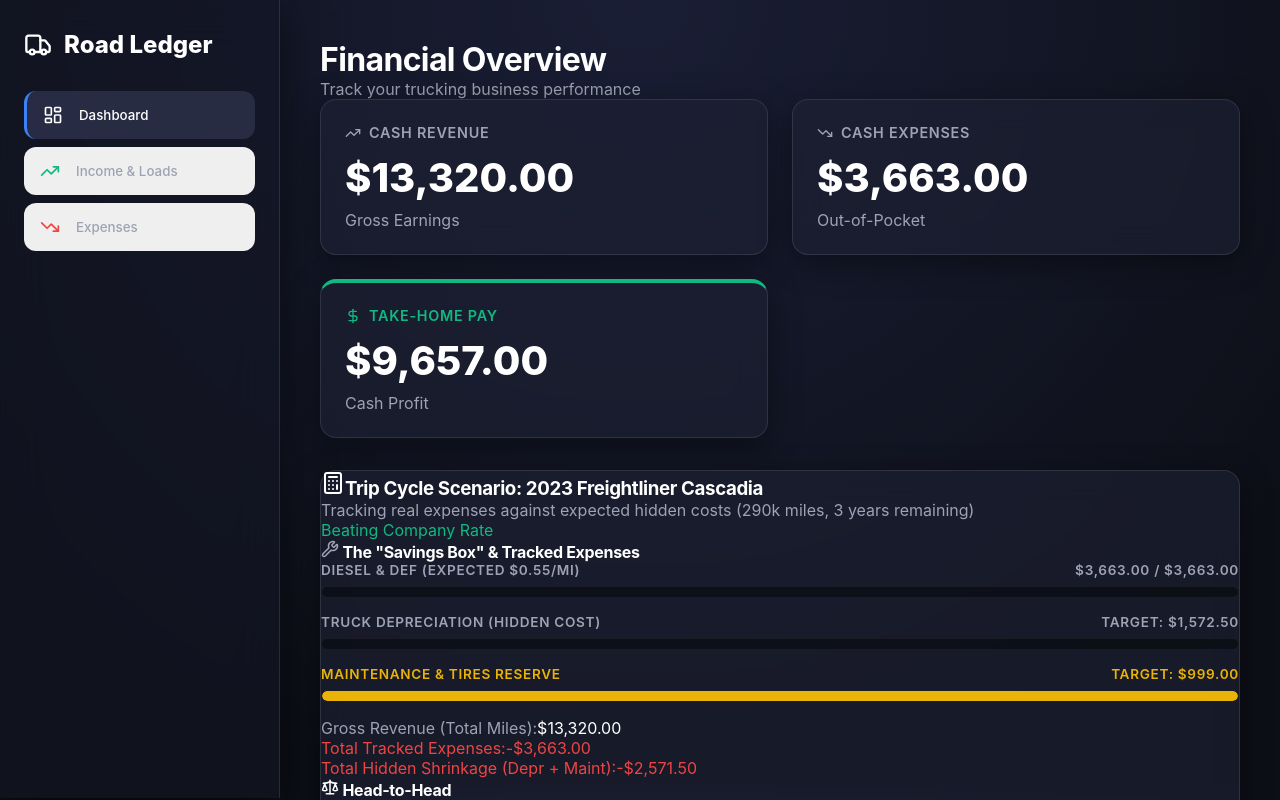
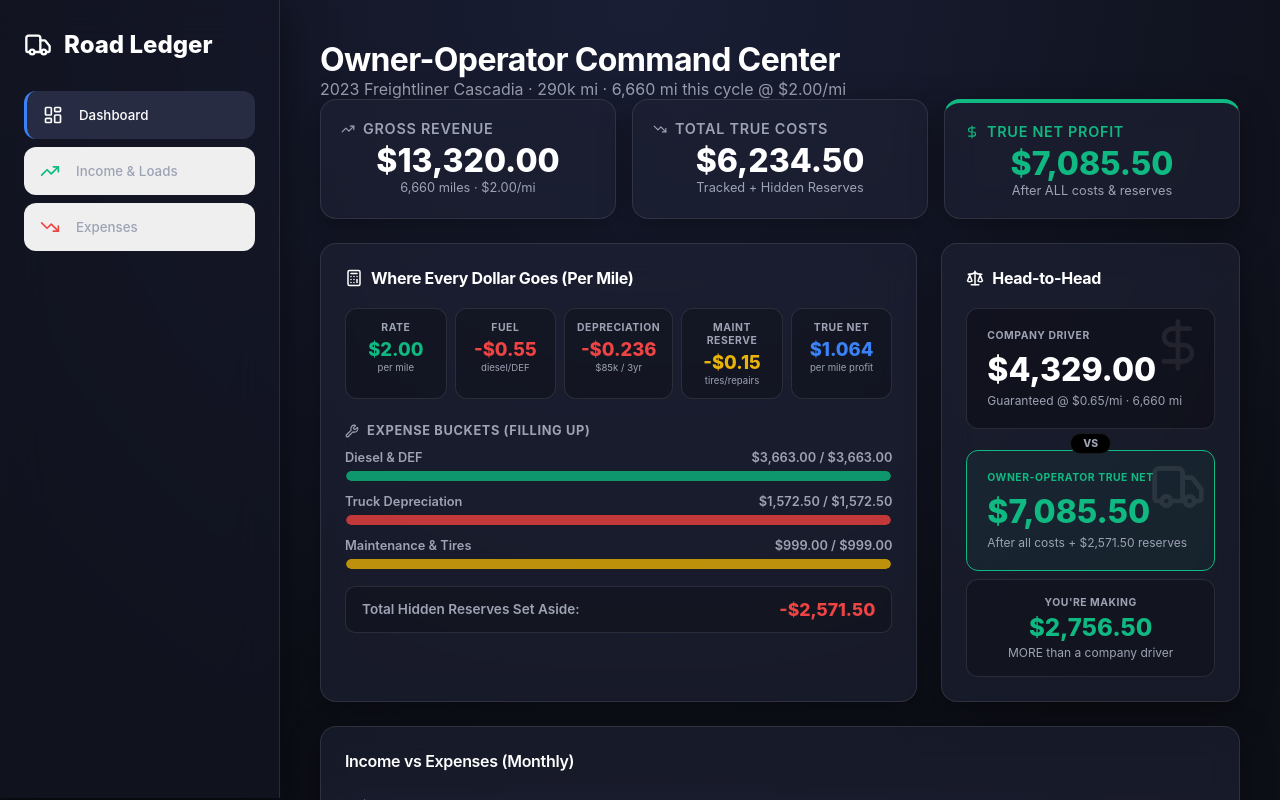
Before and after one commit to Chinadoc/Truck-tracker, a React (Vite) app: page / in a window 1280 px wide. Shown: the top 800 px of the page. Built offline with nearby package versions, Linux system fonts and the light colour scheme.

Commit message:
Redesign dashboard: card grid, per-mile waterfall, bucket bars, head-to-head

```diff
--- a/src/App.tsx
+++ b/src/App.tsx
@@ -83,7 +83,6 @@ function App() {
   const totalIncome = useMemo(() => incomes.reduce((sum, item) => sum + item.totalPayout, 0), [incomes]);
   const totalExpenses = useMemo(() => expenses.reduce((sum, item) => sum + item.amount, 0), [expenses]);
   const totalMiles = useMemo(() => incomes.reduce((sum, item) => sum + item.distance, 0), [incomes]);
-  const netProfit = totalIncome - totalExpenses;
 
   // Analysis Data
   const analysis = useMemo(() => {
@@ -215,159 +214,141 @@ function App() {
       <main className="main-content">
         {activeTab === 'dashboard' && (
           <div className="animate-fade-in">
-            <header className="mb-8">
-              <h1 className="text-3xl font-bold">Financial Overview</h1>
-              <p className="text-secondary mt-2">Track your trucking business performance</p>
+            <header className="mb-6">
+              <h1 className="text-3xl font-bold">Owner-Operator Command Center</h1>
+              <p className="text-secondary mt-1">2023 Freightliner Cascadia · 290k mi · 6,660 mi this cycle @ $2.00/mi</p>
             </header>
 
-            {/* Metrics Grid */}
-            <div className="dashboard-grid">
-              <div className="glass-panel stat-card text-center">
-                <div className="stat-title text-success justify-center">
-                  <TrendingUp size={16} /> Cash Revenue
+            {/* === ROW 1: The Big Picture — 3 columns === */}
+            <div style={{ display: 'grid', gridTemplateColumns: '1fr 1fr 1fr', gap: '1rem', marginBottom: '1.5rem' }}>
+
+              {/* Card 1: Gross Revenue */}
+              <div className="glass-panel" style={{ padding: '1.25rem', textAlign: 'center' }}>
+                <div className="stat-title text-success justify-center" style={{ marginBottom: '0.25rem' }}>
+                  <TrendingUp size={14} /> Gross Revenue
                 </div>
-                <div className="stat-value">{formatCurrency(totalIncome)}</div>
-                <div className="text-secondary text-sm mt-1">Gross Earnings</div>
+                <div style={{ fontSize: '2rem', fontWeight: 800 }}>{formatCurrency(totalIncome)}</div>
+                <div className="text-secondary" style={{ fontSize: '0.8rem' }}>{analysis.totalMiles.toLocaleString()} miles · $2.00/mi</div>
               </div>
-              <div className="glass-panel stat-card text-center">
-                <div className="stat-title text-danger justify-center">
-                  <TrendingDown size={16} /> Cash Expenses
+
+              {/* Card 2: All Costs (tracked + hidden) */}
+              <div className="glass-panel" style={{ padding: '1.25rem', textAlign: 'center' }}>
+                <div className="stat-title text-danger justify-center" style={{ marginBottom: '0.25rem' }}>
+                  <TrendingDown size={14} /> Total True Costs
                 </div>
-                <div className="stat-value">{formatCurrency(totalExpenses)}</div>
-                <div className="text-secondary text-sm mt-1">Out-of-Pocket</div>
+                <div style={{ fontSize: '2rem', fontWeight: 800 }}>{formatCurrency(totalExpenses + analysis.totalHiddenCosts)}</div>
+                <div className="text-secondary" style={{ fontSize: '0.8rem' }}>Tracked + Hidden Reserves</div>
               </div>
-              <div className="glass-panel stat-card text-center" style={{ borderTop: `4px solid ${netProfit >= 0 ? 'var(--success)' : 'var(--danger)'}` }}>
-                <div className="stat-title justify-center" style={{ color: netProfit >= 0 ? 'var(--success)' : 'var(--danger)' }}>
-                  <DollarSign size={16} /> Take-Home Pay
+
+              {/* Card 3: TRUE Net */}
+              <div className="glass-panel" style={{ padding: '1.25rem', textAlign: 'center', borderTop: `4px solid ${analysis.isBeatingCompanyRate ? 'var(--success)' : 'var(--danger)'}` }}>
+                <div className="stat-title justify-center" style={{ color: analysis.isBeatingCompanyRate ? 'var(--success)' : 'var(--danger)', marginBottom: '0.25rem' }}>
+                  <DollarSign size={14} /> True Net Profit
                 </div>
-                <div className="stat-value">{formatCurrency(netProfit)}</div>
-                <div className="text-secondary text-sm mt-1">Cash Profit</div>
+                <div style={{ fontSize: '2rem', fontWeight: 800, color: analysis.isBeatingCompanyRate ? 'var(--success)' : 'var(--danger)' }}>{formatCurrency(analysis.ownerOperatorTrueProfit)}</div>
+                <div className="text-secondary" style={{ fontSize: '0.8rem' }}>After ALL costs & reserves</div>
               </div>
             </div>
 
-            {/* Trip Cycle Analysis & Expense Buckets */}
-            <div className="glass-panel p-6 mb-8">
-              <div className="flex justify-between items-center mb-6 border-b border-[var(--border)] pb-4">
-                <div>
-                  <h3 className="text-xl font-bold flex items-center gap-2">
-                    <Calculator size={24} className="text-accent" />
-                    Trip Cycle Scenario: 2023 Freightliner Cascadia
-                  </h3>
-                  <p className="text-secondary mt-1 text-sm">
-                    Tracking real expenses against expected hidden costs (290k miles, 3 years remaining)
-                  </p>
+            {/* === ROW 2: Two-panel layout === */}
+            <div style={{ display: 'grid', gridTemplateColumns: '2fr 1fr', gap: '1.5rem', marginBottom: '1.5rem' }}>
+
+              {/* LEFT PANEL: Per-Mile Waterfall + Buckets */}
+              <div className="glass-panel" style={{ padding: '1.5rem' }}>
+                <h3 style={{ fontSize: '1rem', fontWeight: 700, marginBottom: '1.25rem', display: 'flex', alignItems: 'center', gap: '0.5rem' }}>
+                  <Calculator size={18} className="text-accent" />
+                  Where Every Dollar Goes (Per Mile)
+                </h3>
+
+                {/* Per-Mile Waterfall */}
+                <div style={{ display: 'grid', gridTemplateColumns: 'repeat(5, 1fr)', gap: '0.5rem', marginBottom: '1.5rem' }}>
+                  {[
+                    { label: 'Rate', value: '$2.00', color: 'var(--success)', sub: 'per mile' },
+                    { label: 'Fuel', value: `-$${CASCADIA_FUEL_RATE.toFixed(2)}`, color: 'var(--danger)', sub: 'diesel/DEF' },
+                    { label: 'Depreciation', value: `-$${CASCADIA_DEPR_RATE.toFixed(3)}`, color: 'var(--danger)', sub: '$85k / 3yr' },
+                    { label: 'Maint Reserve', value: `-$${CASCADIA_MAINT_RESERVE.toFixed(2)}`, color: '#eab308', sub: 'tires/repairs' },
+                    { label: 'TRUE Net', value: `$${(2.00 - CASCADIA_FUEL_RATE - CASCADIA_DEPR_RATE - CASCADIA_MAINT_RESERVE).toFixed(3)}`, color: 'var(--accent)', sub: 'per mile profit' },
+                  ].map((item, i) => (
+                    <div key={i} style={{ background: 'rgba(0,0,0,0.25)', borderRadius: '12px', padding: '0.75rem', textAlign: 'center', border: '1px solid var(--border)' }}>
+                      <div style={{ fontSize: '0.65rem', textTransform: 'uppercase', color: 'var(--text-secondary)', fontWeight: 700, letterSpacing: '0.05em', marginBottom: '0.25rem' }}>{item.label}</div>
+                      <div style={{ fontSize: '1.15rem', fontWeight: 800, color: item.color }}>{item.value}</div>
+                      <div style={{ fontSize: '0.6rem', color: 'var(--text-secondary)', marginTop: '0.15rem' }}>{item.sub}</div>
+                    </div>
+                  ))}
                 </div>
-                <div className={`px-4 py-2 rounded-full text-sm font-bold border ${analysis.isBeatingCompanyRate ? 'bg-[rgba(16,185,129,0.1)] text-success border-success' : 'bg-[rgba(239,68,68,0.1)] text-danger border-danger'}`}>
-                  {analysis.isBeatingCompanyRate ? 'Beating Company Rate' : 'Below Company Rate'}
+
+                {/* Expense Bucket Bars */}
+                <h4 style={{ fontSize: '0.8rem', fontWeight: 700, textTransform: 'uppercase', color: 'var(--text-secondary)', letterSpacing: '0.05em', marginBottom: '0.75rem', display: 'flex', alignItems: 'center', gap: '0.5rem' }}>
+                  <Wrench size={14} /> Expense Buckets (Filling Up)
+                </h4>
+
+                {[
+                  { name: 'Diesel & DEF', tracked: analysis.trackedFuelCost, expected: analysis.expectedFuelCost, color: analysis.trackedFuelCost > analysis.expectedFuelCost ? 'var(--danger)' : 'var(--success)' },
+                  { name: 'Truck Depreciation', tracked: analysis.vehicleDepreciation, expected: analysis.vehicleDepreciation, color: 'var(--danger)' },
+                  { name: 'Maintenance & Tires', tracked: analysis.maintReserve, expected: analysis.maintReserve, color: '#eab308' },
+                ].map((bucket, i) => (
+                  <div key={i} style={{ marginBottom: '0.75rem' }}>
+                    <div style={{ display: 'flex', justifyContent: 'space-between', fontSize: '0.8rem', fontWeight: 600, color: 'var(--text-secondary)', marginBottom: '0.3rem' }}>
+                      <span>{bucket.name}</span>
+                      <span>{formatCurrency(bucket.tracked)} / {formatCurrency(bucket.expected)}</span>
+                    </div>
+                    <div className="bucket-bar-bg">
+                      <div className="bucket-bar-fill" style={{ background: bucket.color, width: `${Math.min(100, (bucket.tracked / Math.max(1, bucket.expected)) * 100)}%`, opacity: 0.8 }}></div>
+                    </div>
+                  </div>
+                ))}
+
+                {/* Summary line */}
+                <div style={{ marginTop: '1rem', padding: '0.75rem 1rem', background: 'rgba(0,0,0,0.2)', borderRadius: '10px', border: '1px solid var(--border)', display: 'flex', justifyContent: 'space-between', alignItems: 'center' }}>
+                  <span className="text-secondary" style={{ fontSize: '0.85rem', fontWeight: 600 }}>Total Hidden Reserves Set Aside:</span>
+                  <span className="text-danger" style={{ fontSize: '1.1rem', fontWeight: 800 }}>-{formatCurrency(analysis.totalHiddenCosts)}</span>
                 </div>
               </div>
 
-              <div className="flex flex-col lg:flex-row gap-8">
-                {/* Left: 2/3 Width - Expected Expense Buckets */}
-                <div className="flex-1">
-                  <h4 className="font-bold mb-4 flex items-center gap-2 border-b border-[rgba(255,255,255,0.05)] pb-2 text-lg">
-                    <Wrench size={18} className="text-secondary" /> The "Savings Box" & Tracked Expenses
-                  </h4>
+              {/* RIGHT PANEL: Head-to-Head */}
+              <div className="glass-panel" style={{ padding: '1.5rem', display: 'flex', flexDirection: 'column' }}>
+                <h3 style={{ fontSize: '1rem', fontWeight: 700, marginBottom: '1.25rem', display: 'flex', alignItems: 'center', gap: '0.5rem' }}>
+                  <Scale size={18} className="text-accent" />
+                  Head-to-Head
+                </h3>
 
-                  {/* Bucket 1: Fuel */}
-                  <div className="bucket-container mt-4">
-                    <div className="bucket-header">
-                      <span>Diesel & DEF (Expected $0.55/mi)</span>
-                      <span>{formatCurrency(analysis.trackedFuelCost)} / {formatCurrency(analysis.expectedFuelCost)}</span>
-                    </div>
-                    <div className="bucket-bar-bg">
-                      <div
-                        className={`bucket-bar-fill ${analysis.trackedFuelCost > analysis.expectedFuelCost ? 'bg-danger' : 'bg-success'}`}
-                        style={{ width: `${Math.min(100, (analysis.trackedFuelCost / Math.max(1, analysis.expectedFuelCost)) * 100)}%` }}
-                      ></div>
-                    </div>
-                  </div>
-
-                  {/* Bucket 2: Vehicle Depreciation */}
-                  <div className="bucket-container mt-4">
-                    <div className="bucket-header text-danger opacity-90">
-                      <span>Truck Depreciation (Hidden Cost)</span>
-                      <span>Target: {formatCurrency(analysis.vehicleDepreciation)}</span>
-                    </div>
-                    <div className="bucket-bar-bg">
-                      {/* This is a visual representation of a hidden cost you CAN'T avoid paying eventually  */}
-                      <div className="bucket-bar-fill bg-danger opacity-70" style={{ width: '100%' }}></div>
-                    </div>
-                  </div>
-
-                  {/* Bucket 3: Maintenance Reserve */}
-                  <div className="bucket-container mt-4 mb-6">
-                    <div className="bucket-header text-warning opacity-90" style={{ color: '#eab308' }}>
-                      <span>Maintenance & Tires Reserve</span>
-                      <span>Target: {formatCurrency(analysis.maintReserve)}</span>
-                    </div>
-                    <div className="bucket-bar-bg">
-                      <div className="bucket-bar-fill opacity-70" style={{ background: '#eab308', width: '100%' }}></div>
-                    </div>
-                  </div>
-
-                  <div className="p-4 bg-[var(--surface-hover)] rounded-xl border border-[var(--border)]">
-                    <div className="flex justify-between items-center text-sm font-bold">
-                      <span className="text-secondary uppercase">Gross Revenue (Total Miles):</span>
-                      <span className="text-lg">{formatCurrency(totalIncome)}</span>
-                    </div>
-                    <div className="flex justify-between items-center text-sm mt-2 text-danger">
-                      <span className="opacity-80">Total Tracked Expenses:</span>
-                      <span>-{formatCurrency(totalExpenses)}</span>
-                    </div>
-                    <div className="flex justify-between items-center text-sm mt-1 text-danger">
-                      <span className="opacity-80">Total Hidden Shrinkage (Depr + Maint):</span>
-                      <span>-{formatCurrency(analysis.totalHiddenCosts)}</span>
-                    </div>
-                  </div>
+                {/* Company Driver Card */}
+                <div style={{ background: 'rgba(0,0,0,0.3)', borderRadius: '12px', padding: '1.25rem', border: '1px solid var(--border)', position: 'relative', overflow: 'hidden', marginBottom: '0.5rem' }}>
+                  <div style={{ position: 'absolute', top: 8, right: 8, opacity: 0.08 }}><DollarSign size={56} /></div>
+                  <div style={{ fontSize: '0.65rem', textTransform: 'uppercase', fontWeight: 700, color: 'var(--text-secondary)', letterSpacing: '0.05em', marginBottom: '0.5rem' }}>Company Driver</div>
+                  <div style={{ fontSize: '2rem', fontWeight: 800 }}>{formatCurrency(analysis.companyEquivalentEarnings)}</div>
+                  <div className="text-secondary" style={{ fontSize: '0.75rem', marginTop: '0.25rem' }}>Guaranteed @ ${COMPANY_DRIVER_RATE.toFixed(2)}/mi · {analysis.totalMiles.toLocaleString()} mi</div>
                 </div>
 
-                {/* Right: 1/3 Width - Head to Head Comparison */}
-                <div className="lg:w-1/3 flex flex-col gap-4">
-                  <h4 className="font-bold flex items-center gap-2 border-b border-[rgba(255,255,255,0.05)] pb-2 text-lg">
-                    <Scale size={18} className="text-accent" /> Head-to-Head
-                  </h4>
+                {/* VS pill */}
+                <div style={{ display: 'flex', justifyContent: 'center', margin: '-0.25rem 0', position: 'relative', zIndex: 1 }}>
+                  <span style={{ background: '#000', color: 'var(--text-secondary)', fontSize: '0.65rem', textTransform: 'uppercase', fontWeight: 800, padding: '0.2rem 0.75rem', borderRadius: '20px', border: '1px solid var(--border)' }}>VS</span>
+                </div>
 
-                  {/* Company Driver Box */}
-                  <div className="bg-[rgba(0,0,0,0.3)] p-5 rounded-xl border border-[var(--border)] relative overflow-hidden">
-                    <div className="absolute top-0 right-0 p-2 opacity-10"><DollarSign size={48} /></div>
-                    <h5 className="text-xs uppercase font-bold text-secondary mb-3">Company Driver Rate</h5>
-                    <div className="text-3xl font-bold mb-1">{formatCurrency(analysis.companyEquivalentEarnings)}</div>
-                    <p className="text-sm text-secondary">guaranteed @ ${COMPANY_DRIVER_RATE.toFixed(2)}/mi</p>
-                    <p className="text-xs text-secondary mt-1">({analysis.totalMiles.toLocaleString()} total miles tracked)</p>
-                  </div>
+                {/* Owner-Op Card */}
+                <div style={{ background: analysis.isBeatingCompanyRate ? 'rgba(16,185,129,0.06)' : 'rgba(239,68,68,0.06)', borderRadius: '12px', padding: '1.25rem', border: `1px solid ${analysis.isBeatingCompanyRate ? 'var(--success)' : 'var(--danger)'}`, position: 'relative', overflow: 'hidden', marginBottom: '0.5rem' }}>
+                  <div style={{ position: 'absolute', top: 8, right: 8, opacity: 0.08 }}><Truck size={56} /></div>
+                  <div style={{ fontSize: '0.65rem', textTransform: 'uppercase', fontWeight: 700, color: analysis.isBeatingCompanyRate ? 'var(--success)' : 'var(--danger)', letterSpacing: '0.05em', marginBottom: '0.5rem' }}>Owner-Operator True Net</div>
+                  <div style={{ fontSize: '2rem', fontWeight: 800, color: analysis.isBeatingCompanyRate ? 'var(--success)' : 'var(--danger)' }}>{formatCurrency(analysis.ownerOperatorTrueProfit)}</div>
+                  <div className="text-secondary" style={{ fontSize: '0.75rem', marginTop: '0.25rem' }}>After all costs + {formatCurrency(analysis.totalHiddenCosts)} reserves</div>
+                </div>
 
-                  {/* VS Badge */}
-                  <div className="flex justify-center -my-2 relative z-10">
-                    <span className="bg-black text-secondary text-xs uppercase font-bold px-3 py-1 rounded-full border border-[var(--border)]">VS</span>
-                  </div>
-
-                  {/* Owner Operator True Net Box */}
-                  <div className={`p-5 rounded-xl border ${analysis.isBeatingCompanyRate ? 'bg-[rgba(16,185,129,0.05)] border-success' : 'bg-[rgba(239,68,68,0.05)] border-danger'} relative overflow-hidden`}>
-                    <div className="absolute top-0 right-0 p-2 opacity-10"><Truck size={48} /></div>
-                    <h5 className="text-xs uppercase font-bold mb-3 flex items-center gap-2">
-                      <span className={analysis.isBeatingCompanyRate ? 'text-success' : 'text-danger'}>Owner Operator True Net</span>
-                    </h5>
-                    <div className={`text-3xl font-bold mb-1 ${analysis.isBeatingCompanyRate ? 'text-success' : 'text-danger'}`}>
-                      {formatCurrency(analysis.ownerOperatorTrueProfit)}
+                {/* Net Difference */}
+                <div style={{ flex: 1, display: 'flex', flexDirection: 'column', justifyContent: 'flex-end' }}>
+                  <div style={{ background: 'rgba(0,0,0,0.2)', borderRadius: '12px', padding: '1rem', border: '1px solid var(--border)', textAlign: 'center' }}>
+                    <div style={{ fontSize: '0.65rem', textTransform: 'uppercase', fontWeight: 700, color: 'var(--text-secondary)', letterSpacing: '0.05em', marginBottom: '0.25rem' }}>You're making</div>
+                    <div style={{ fontSize: '1.5rem', fontWeight: 800, color: analysis.ownerOperatorTrueProfit - analysis.companyEquivalentEarnings >= 0 ? 'var(--success)' : 'var(--danger)' }}>
+                      {formatCurrency(analysis.ownerOperatorTrueProfit - analysis.companyEquivalentEarnings)}
                     </div>
-                    <p className="text-sm text-secondary">
-                      After tracking costs + hiding ${formatCurrency(analysis.totalHiddenCosts)} for reserves.
-                    </p>
-                    <div className="mt-4 pt-3 border-t border-[rgba(255,255,255,0.1)]">
-                      <div className="text-xs text-secondary uppercase font-bold mb-1">Difference</div>
-                      <div className={`text-lg font-bold ${analysis.ownerOperatorTrueProfit - analysis.companyEquivalentEarnings >= 0 ? 'text-success' : 'text-danger'}`}>
-                        {formatCurrency(analysis.ownerOperatorTrueProfit - analysis.companyEquivalentEarnings)}
-                      </div>
-                    </div>
+                    <div className="text-secondary" style={{ fontSize: '0.75rem', marginTop: '0.15rem' }}>{analysis.ownerOperatorTrueProfit - analysis.companyEquivalentEarnings >= 0 ? 'MORE' : 'LESS'} than a company driver</div>
                   </div>
                 </div>
               </div>
             </div>
 
-            {/* Main Chart */}
+            {/* === ROW 3: Chart === */}
             <div className="glass-panel chart-container">
-              <h3 className="mb-4 font-semibold text-lg flex items-center gap-2">Income vs Expenses (Monthly)</h3>
+              <h3 style={{ marginBottom: '1rem', fontWeight: 600, fontSize: '1rem', display: 'flex', alignItems: 'center', gap: '0.5rem' }}>Income vs Expenses (Monthly)</h3>
               {chartData.length > 0 ? (
                 <ResponsiveContainer width="100%" height="90%">
                   <BarChart data={chartData} margin={{ top: 20, right: 30, left: 20, bottom: 5 }}>
```
